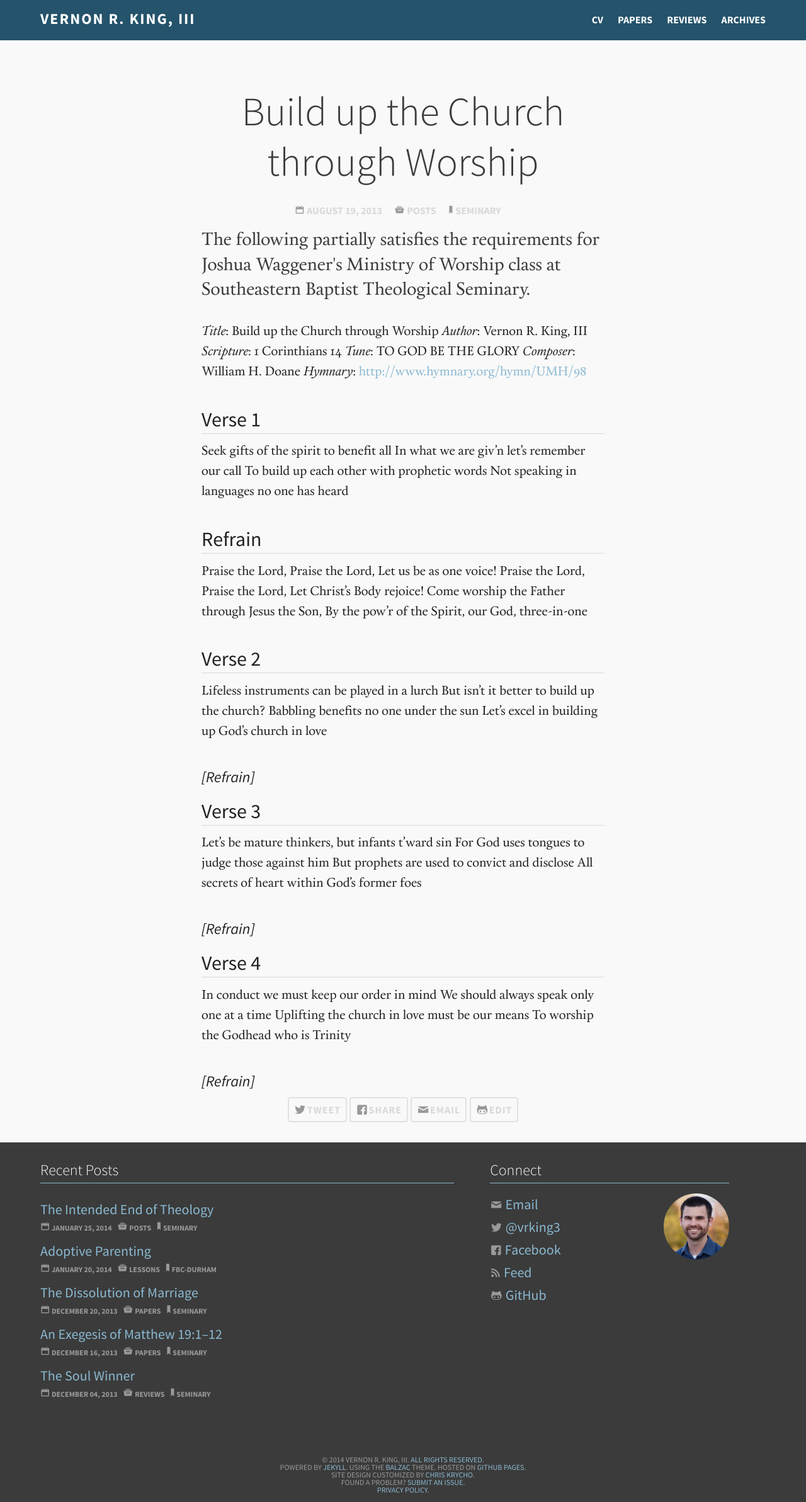
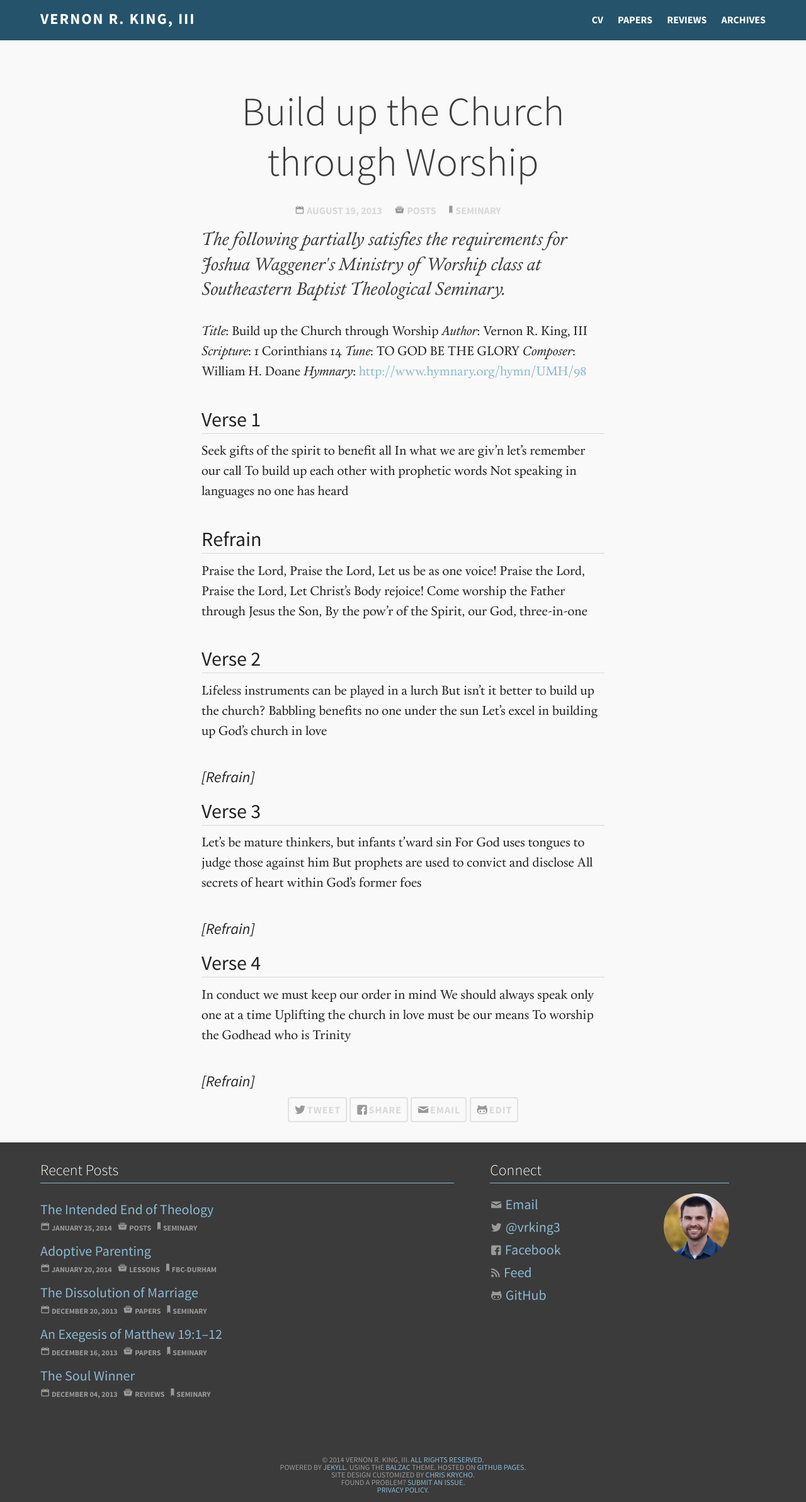
Before and after one commit to snowdj/vernonking.org, a Jekyll site: the page built from _posts/2013-08-19-build-up-the-church-through-worship.md, in a window 1280 px wide. Shown: the whole page at 63% size. Built offline with Jekyll 4.4.1, drawn with Linux system fonts in a browser that asks for light colours.

Commit message:
added em to page.context
per @chriskrycho ’s suggestion

```diff
--- a/_includes/article.html
+++ b/_includes/article.html
@@ -3,7 +3,7 @@
         <hgroup>
             <h1>{{ page.title }}</h1>
             {% include post-meta.html %}
-            {% if page.context %}<p class="intro">{{ page.context }}</p>{% endif %}
+            {% if page.context %}<p class="intro"><em>{{ page.context }}</em></p>{% endif %}
             {% if page.intro %}<p class="intro">{{ page.intro }}</p>{% endif %}
         </hgroup>
     </header>
```
